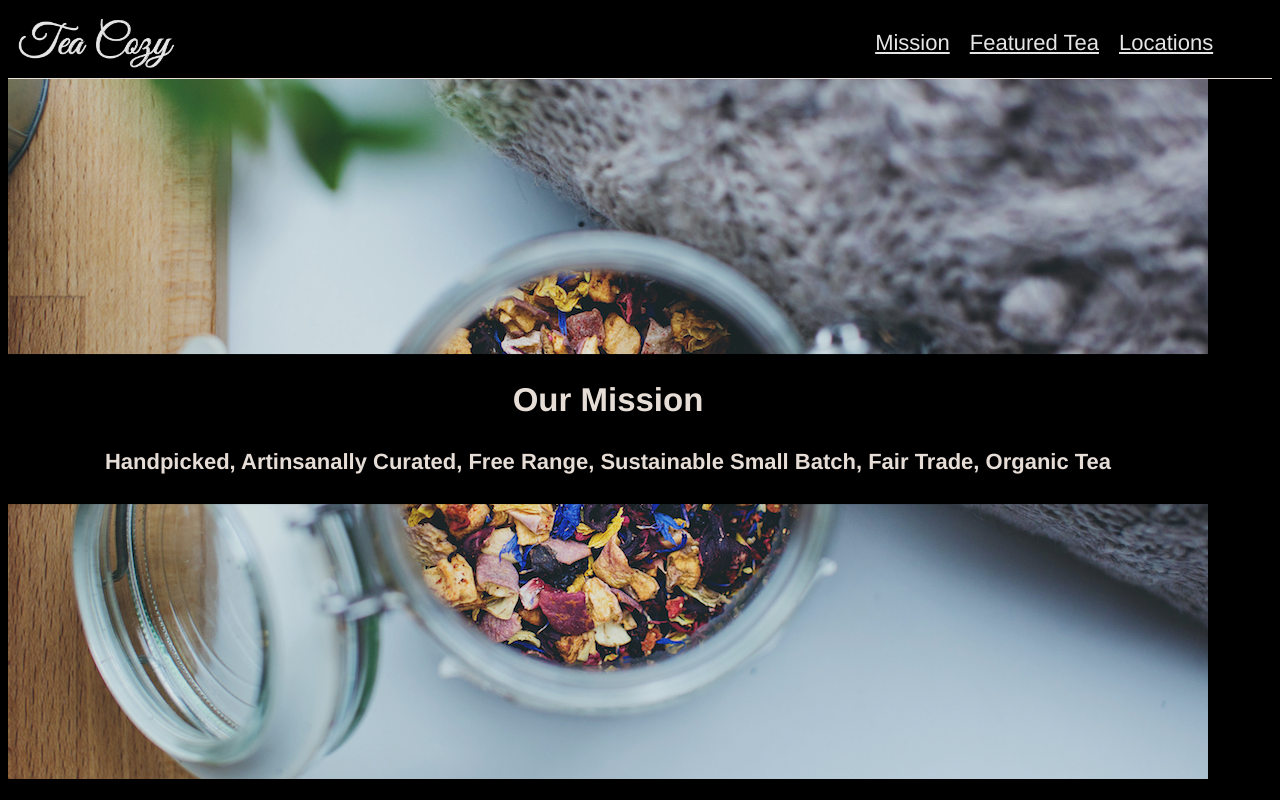
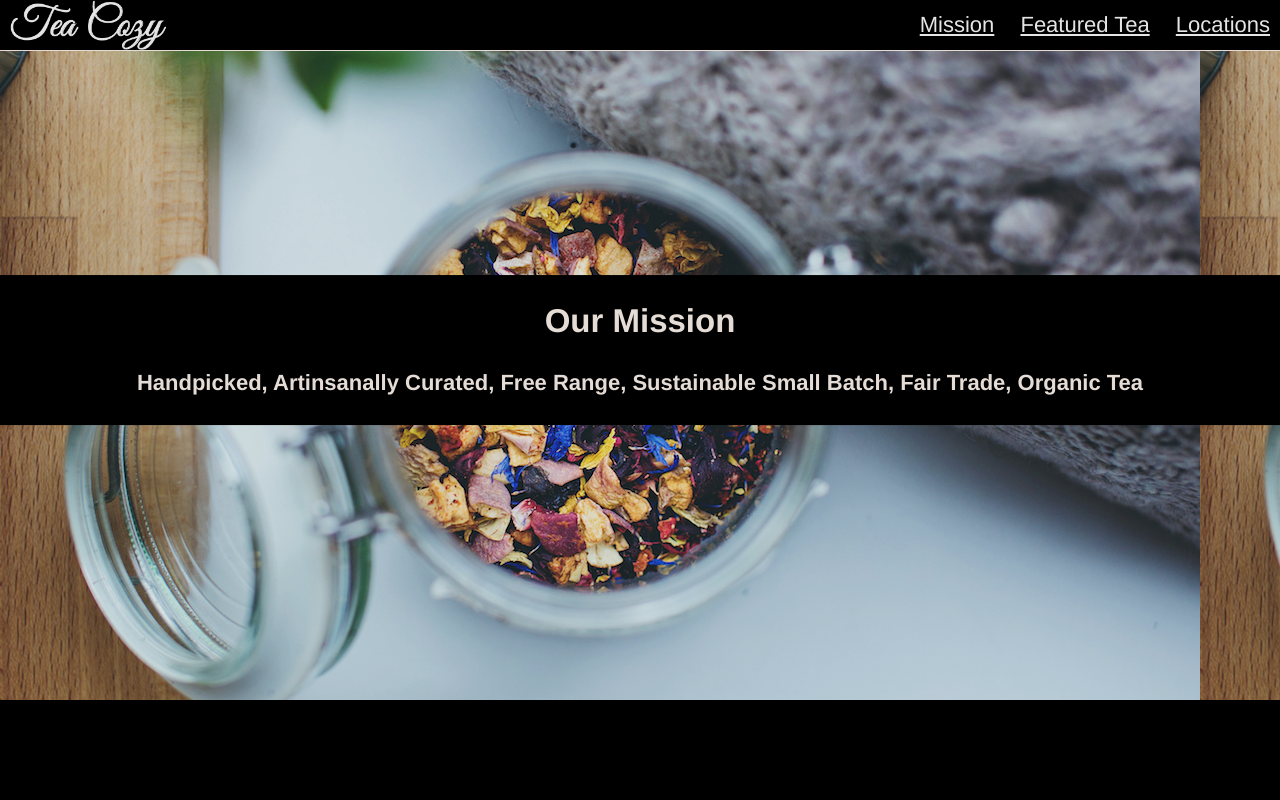
Before and after one commit to daveliew/tea_cozy, a plain HTML site: page index.html in a window 1280 px wide. Drawn offline with Linux system fonts and the light colour scheme.

Commit message:
fixed navbar v2

```diff
--- a/index.html
+++ b/index.html
@@ -8,12 +8,14 @@
     <link rel="stylesheet" style ="text/css" href="./resources/css/style.css">
   </head>
   <body>
-    <nav>
+    <header>
       <img src="./resources/images/img-tea-cozy-logo.png" alt="logo">
-      <span><a href="#mission">Mission</a></span>
-      <span><a href="#featured">Featured Tea</a></span>
-      <span><a href="#locations">Locations </a></span>
-    </nav>
+      <nav>
+        <span><a href="#mission">Mission</a></span>
+        <span><a href="#featured">Featured Tea</a></span>
+        <span><a href="#locations">Locations </a></span>
+      </nav>
+    </header>
     <div class="hero">
       <div id="mission">
         <h2>Our Mission</h2>
--- a/resources/css/style.css
+++ b/resources/css/style.css
@@ -4,36 +4,44 @@ body{
   color: seashell;
   background-color: black;
   opacity: 0.9;
-  text-align: center;
+  justify-content: center;
+  align-items: center;
+  margin: 0 auto;
+}
+
+header{
+  display: flex;
+  flex-wrap: wrap;
+  flex-basis: 69px;
+  border-bottom: 1px solid seashell;
+  width: 100%;
+  position: fixed;
+  z-index: 1;
+  background-color: black;
+  align-items: center;
+}
+
+header img{
+  height: 50px;
+  padding-left: 10px;
 }
 
 nav{
-  display: flex;
-  flex-basis: 69px;
-  border-bottom: 1px solid seashell;
-  padding: 10px;
-  align-items: center;
+  text-align: right;
+  flex-grow: 1;
 }
 
-nav img{
-  height: 50px;
-  margin-right: 700px;
+nav span{
+  padding: 20px 10px;
 }
 
-span{
-  display: inline-block;
-  position: relative;
-  margin-right: 20px;
-}
-
-span a{
+nav a{
   color: white;
   text-decoration: underline;
 }
 
 .hero {
   height: 700px;
-  width: 1200px;
   background-image: url(../images/img-mission-background.jpg);
   position: relative;
 }
```
